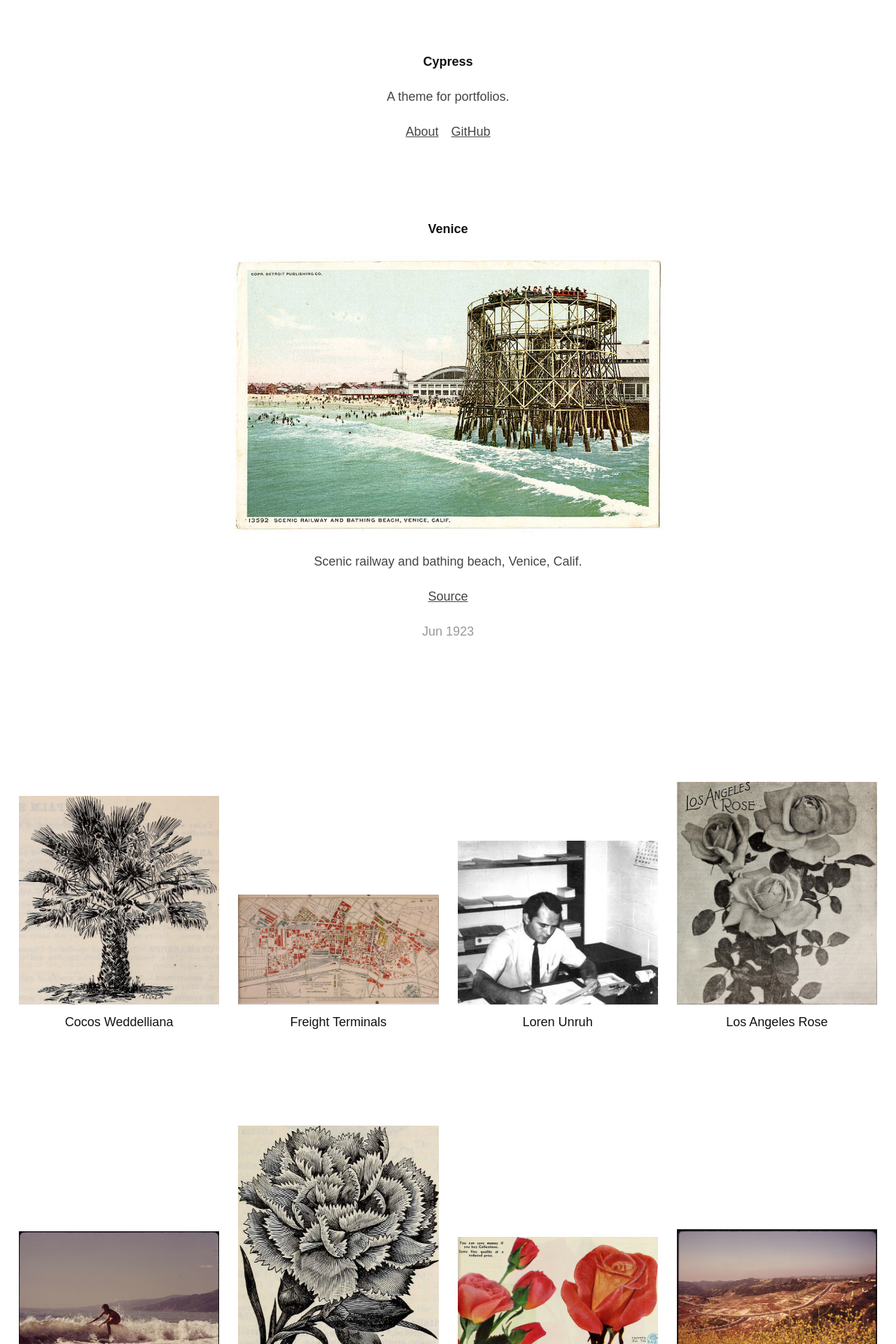
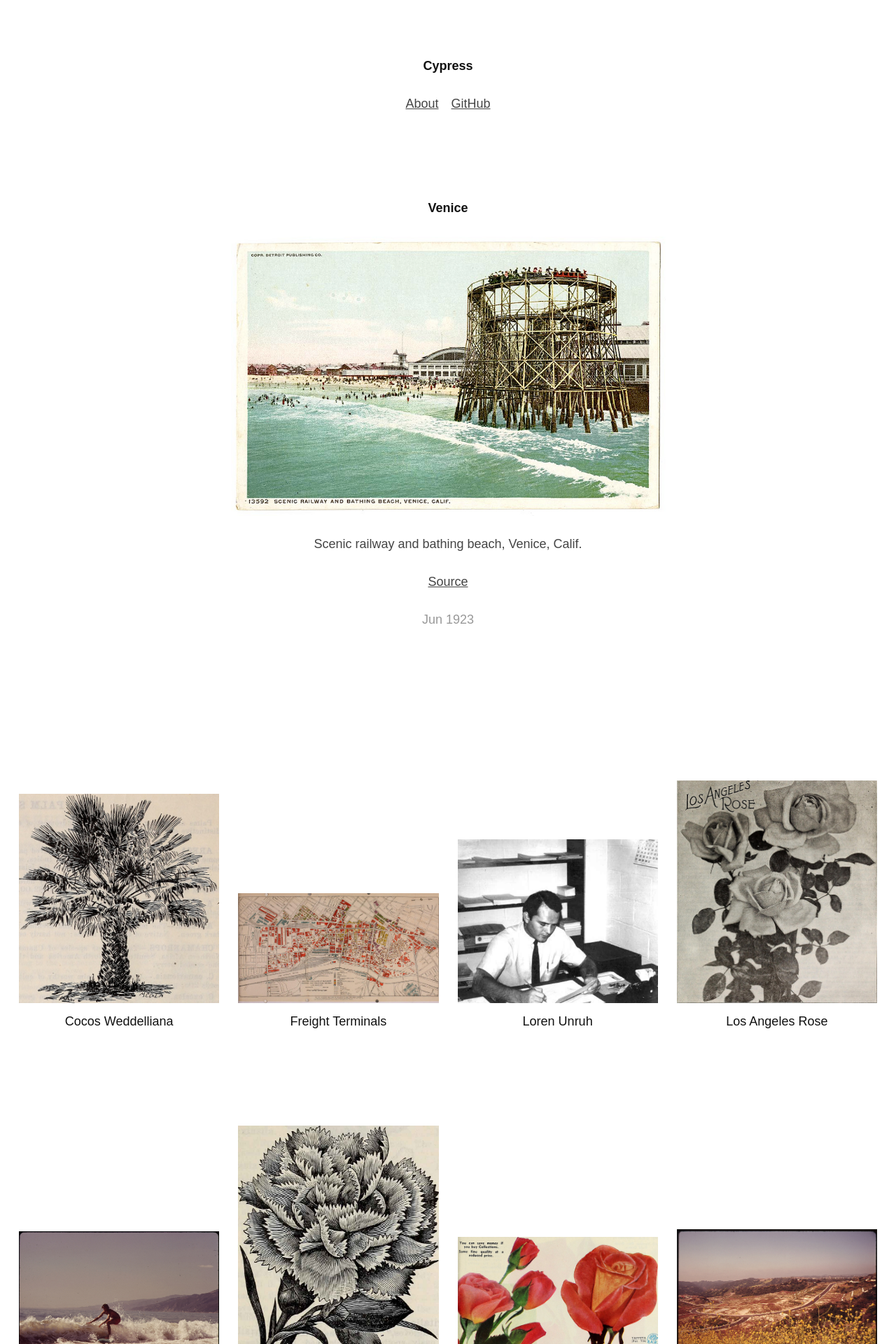
Before and after one commit to justinjaywang/jekyll-theme-cypress, a Jekyll site: the page built from _posts/1923-06-01-venice.markdown, in a window 1280 px wide. Shown: the top 1920 px of the page at 70% size. Built offline with Jekyll 4.4.1, drawn with Linux system fonts in a browser that asks for light colours.

Commit message:
remove description; style adjustment

```diff
--- a/_config.yml
+++ b/_config.yml
@@ -44,13 +44,10 @@ repository: justinjaywnag/jekyll-theme-cypress
 google_analytics:
 show_title:
 title_image:
-show_description: true
 show_permalink_index:
 show_date:
 date_format: '%b %Y'
 post_sort: 'title'
-description_text: > #
-  A theme for portfolios.
 footer_text: > #
   Running on [Siteleaf](http://www.siteleaf.com)
 nav:
--- a/_sass/theme.scss
+++ b/_sass/theme.scss
@@ -52,6 +52,8 @@ a {
 .header__title__link,
 .post-preview__link {
   text-decoration: none;
+}
+.post-preview__link {
   &:hover {
     text-decoration: underline;
   }
--- a/assets/styles.scss
+++ b/assets/styles.scss
@@ -8,7 +8,7 @@
 $font-size--desktop: 18px;
 $font-size--mobile:  16px;
 $color--background:  #fff;
-$line-height--body:  1.4;
+$line-height--body:  1.5;
 
 $font-family--body: sans-serif;
 $font-weight--body: 400;
```
